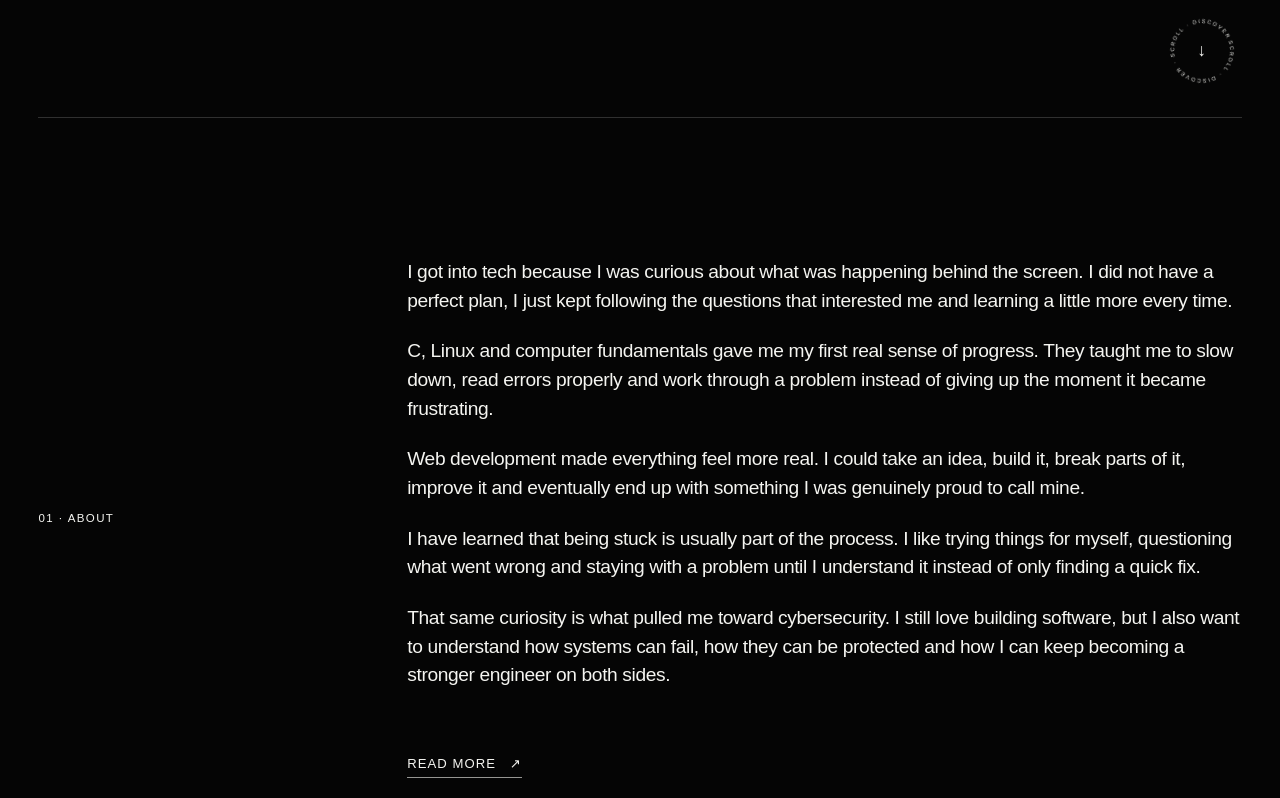
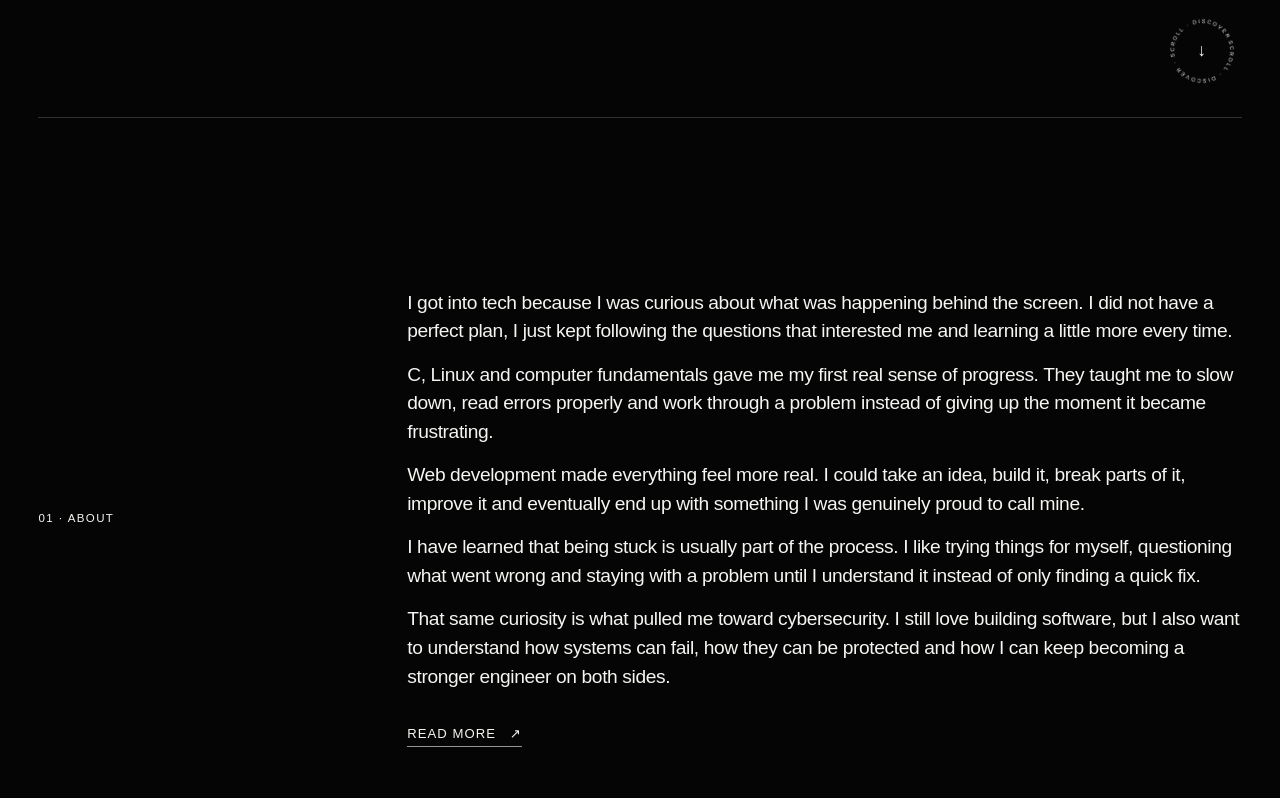
Before and after one commit to emma-dasilva-dev/emma-portfolio, a Next.js app: page / in a window 1280 px wide. Shown: the part 682-1480 px from the top of the page. Built offline with nearby package versions, Linux system fonts and the light colour scheme.

Commit message:
Tighten About spacing before Experience

```diff
--- a/src/app/globals.css
+++ b/src/app/globals.css
@@ -254,7 +254,7 @@ a {
   grid-template-columns: minmax(10rem, 0.7fr) minmax(0, 2fr);
   gap: clamp(2rem, 6vw, 8rem);
   align-items: center;
-  padding: clamp(3.5rem, 6vw, 5rem) clamp(1.25rem, 3vw, 3rem);
+  padding: clamp(2.5rem, 4vw, 3.5rem) clamp(1.25rem, 3vw, 3rem);
   background: var(--black);
   color: var(--white);
 }
@@ -270,7 +270,7 @@ a {
   display: flex;
   flex-direction: column;
   align-items: flex-start;
-  gap: clamp(2.5rem, 5vw, 4.5rem);
+  gap: clamp(1.5rem, 2.5vw, 2rem);
 }
 
 .about-story {
@@ -283,7 +283,7 @@ a {
 }
 
 .about-story p + p {
-  margin-top: 1.35rem;
+  margin-top: 0.9rem;
 }
 
 .about-link {
```
